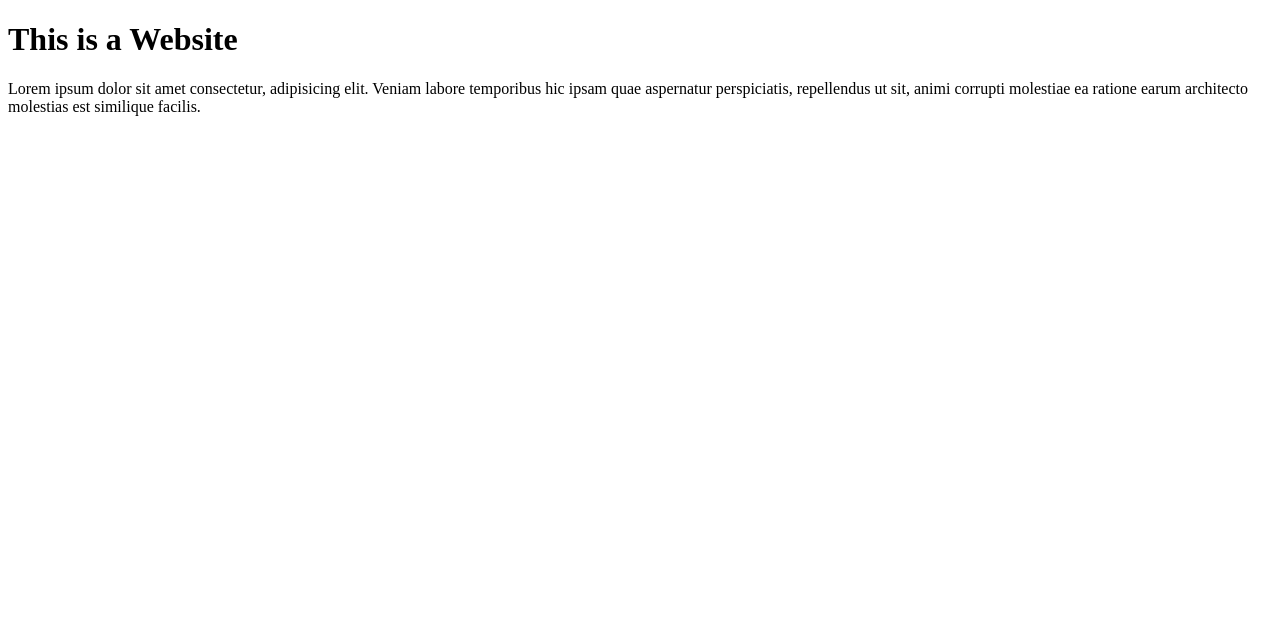
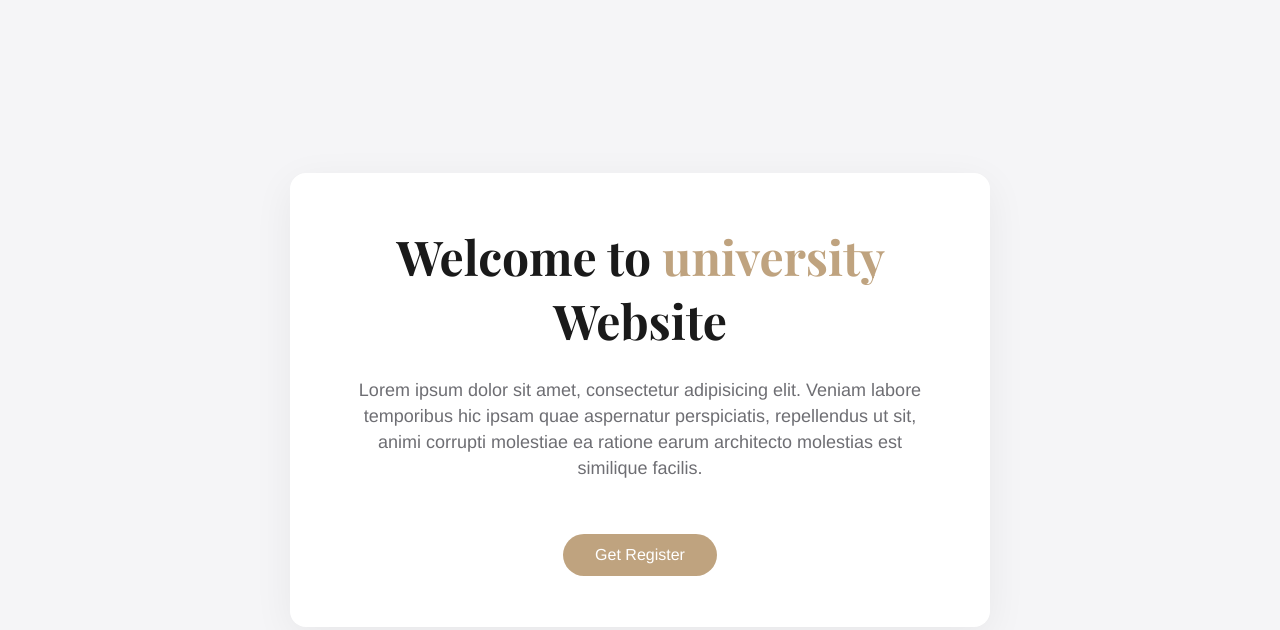
Before and after one commit to Udana1/Landing.page1, a plain HTML site: page index.html in a window 1280 px wide. Drawn offline with nearby package versions, Linux system fonts and the light colour scheme.

Commit message:
Update index.html

```diff
--- a/index.html
+++ b/index.html
@@ -1,12 +1,123 @@
 <!DOCTYPE html>
 <html lang="en">
-    <head>
-        <title> Landing page</title>
-    </head>
-    <body>
-        <div>
-        <h1>This is a Website</h1>
-        <p>Lorem ipsum dolor sit amet consectetur, adipisicing elit. Veniam labore temporibus hic ipsam quae aspernatur perspiciatis, repellendus ut sit, animi corrupti molestiae ea ratione earum architecto molestias est similique facilis.</p>
-        </div>
-    </body>
+<head>
+    <meta charset="UTF-8">
+    <meta name="viewport" content="width=device-width, initial-scale=1.0">
+    <title>Luxury Landing Page</title>
+    <style>
+        /* Minimalistic Luxury Color Palette */
+        :root {
+            --bg-color: #f5f5f7;          /* Soft off-white */
+            --primary-color: #1a1a1a;     /* Deep charcoal */
+            --accent-color: #bfa37f;      /* Warm gold */
+            --secondary-color: #6e6e73;   /* Soft gray */
+            --font-heading: 'Playfair Display', serif;
+            --font-body: 'Helvetica Neue', Helvetica, Arial, sans-serif;
+            --golden-ratio: 1.618;        /* for spacing */
+        }
+
+        /* Global Styles */
+        * {
+            margin: 0;
+            padding: 0;
+            box-sizing: border-box;
+        }
+
+        body {
+            background: var(--bg-color);
+            font-family: var(--font-body);
+            color: var(--primary-color);
+            display: flex;
+            justify-content: center;
+            align-items: center;
+            min-height: 100vh;
+            text-align: center;
+            overflow: hidden;
+        }
+
+        /* Container with golden ratio spacing */
+        .container {
+            max-width: 700px;
+            padding: calc(2rem * var(--golden-ratio));
+            background: #ffffff;
+            border-radius: 1rem;
+            box-shadow: 0 10px 40px rgba(0,0,0,0.06);
+            opacity: 0;
+            transform: translateY(50px);
+            animation: fadeSlideIn 1s forwards;
+        }
+
+        /* Heading */
+        h1 {
+            font-family: var(--font-heading);
+            font-size: 3rem;
+            margin-bottom: calc(1rem * var(--golden-ratio));
+            color: var(--primary-color);
+            opacity: 0;
+            transform: translateY(-20px);
+            animation: fadeSlideIn 1s forwards 0.3s;
+        }
+
+        h1 span.accent {
+            color: var(--accent-color);
+        }
+
+        /* Paragraph */
+        p {
+            font-size: 1.125rem;
+            line-height: calc(1.618 * 1rem);
+            color: var(--secondary-color);
+            opacity: 0;
+            transform: translateY(20px);
+            animation: fadeSlideIn 1s forwards 0.6s;
+        }
+
+        /* Button */
+        .btn {
+            display: inline-block;
+            margin-top: calc(2rem * var(--golden-ratio));
+            padding: 0.75rem 2rem;
+            font-size: 1rem;
+            color: #fff;
+            background: var(--accent-color);
+            border: none;
+            border-radius: 50px;
+            cursor: pointer;
+            text-decoration: none;
+            transition: transform 0.3s ease, box-shadow 0.3s ease;
+            opacity: 0;
+            transform: translateY(30px);
+            animation: fadeSlideIn 1s forwards 0.9s;
+        }
+
+        .btn:hover {
+            transform: translateY(-3px) scale(1.05);
+            box-shadow: 0 8px 20px rgba(191, 163, 127, 0.5);
+        }
+
+        /* Animations */
+        @keyframes fadeSlideIn {
+            to {
+                opacity: 1;
+                transform: translateY(0);
+            }
+        }
+
+        /* Responsive */
+        @media (max-width: 600px) {
+            h1 { font-size: 2rem; }
+            p { font-size: 1rem; }
+            .btn { padding: 0.6rem 1.5rem; font-size: 0.9rem; }
+        }
+    </style>
+    <!-- Optional: Google Fonts for luxury look -->
+    <link href="https://fonts.googleapis.com/css2?family=Playfair+Display:wght@700&display=swap" rel="stylesheet">
+</head>
+<body>
+    <div class="container">
+        <h1>Welcome to <span class="accent">university</span> Website</h1>
+        <p>Lorem ipsum dolor sit amet, consectetur adipisicing elit. Veniam labore temporibus hic ipsam quae aspernatur perspiciatis, repellendus ut sit, animi corrupti molestiae ea ratione earum architecto molestias est similique facilis.</p>
+        <a href="#" class="btn">Get Register</a>
+    </div>
+</body>
 </html>
```
